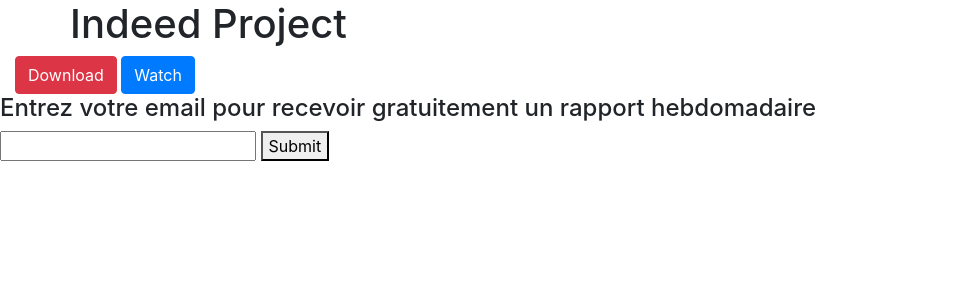
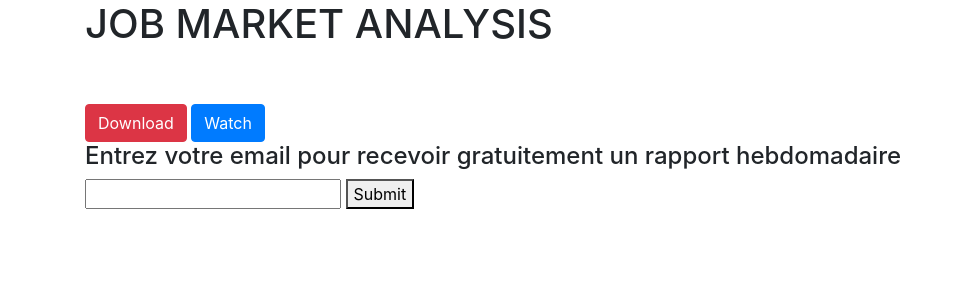
Before and after one commit to stanicboris/job-market-analysis, a Flask app: template templates/scripts.html in a window 1280 px wide. Shown: the top 300 px of the page, without its empty margins (0-963 px from the left). Run offline with Flask 3, Linux system fonts and the light colour scheme; the template is opened without the code that fills it, so the values that code supplies are empty; some libraries are stand-ins or nearby versions.

Commit message:
Correction templates et ajax

```diff
--- a/app.py
+++ b/app.py
@@ -34,6 +34,8 @@ port = 8000
 def index():
     print('request.method', request.method)
     print('request.json', request.json)
+    if request.method == 'POST':
+        return 'SUCCESSFULLY POSTED : ' + request.json
     # form = ButtonForm(request.form)
     # if form.validate_on_submit():
     #     if 'download' in request.form:
@@ -41,7 +43,7 @@ def index():
     #     elif 'watch' in request.form:
     #         print('watch')
 
-    return render_template('scripts.html', data={'host':host, 'port':port})
+    return render_template('scripts.html', server_info={'host':host, 'port':port})
 
 @app.route('/', methods=['POST'])
 def index_sub():
--- a/static/js/script.js
+++ b/static/js/script.js
@@ -1,8 +1,10 @@
-console.log(data)
+console.log(server)
+
+
 
 function api_call(input) {
     $.ajax({
-        url: "http://"+data.host+":"+data.port+"/",
+        url: "http://"+server.host+":"+server.port+"/",
         method: 'POST',
         contentType: 'application/json',
         data: JSON.stringify(input),
@@ -10,6 +12,11 @@ function api_call(input) {
             // $('#api_output').html( data.output );
             // $("#input").val("");
             console.log('success');
+            console.log('data', data);
+            console.log('textStatus', textStatus);
+            console.log('jQxhr', jQxhr);
+
+            create_alert(textStatus, data);
         },
         error: function( jqXhr, textStatus, errorThrown ){
             // $('#api_output').html( "There was an error" );
@@ -30,4 +37,15 @@ $( document ).ready(function() {
         api_call(input);
         input = "";
     });
+
 });
+
+function create_alert(state, data) {
+    $('.alert-display').append(
+        '<div class="alert alert-' + state + ' alert-dismissible fade show" role="alert">' +
+            '<strong>' + data + '</strong>, tout s\'est passé comme prévu.' +
+            '<button type="button" class="close" data-dismiss="alert" aria-label="Close">' +
+                '<span aria-hidden="true">&times;</span>' +
+            '</button>' +
+        '</div>');
+}
--- /dev/null
+++ b/templates/alert.html
@@ -0,0 +1,5 @@
+<div class="row">
+	<div class="col alert-display">
+		<!-- ALERT INSERT -->
+	</div>
+</div>
--- a/templates/header.html
+++ b/templates/header.html
@@ -1,11 +1,11 @@
-<title>Flask Starter Project</title>
+<title>JOB MARKET ANALYSIS</title>
 
 <div>
   <header>
     <div class="container">
       <div class="row">
         <!-- Title -->
-        <h1>Indeed Project</h1>
+        <h1>JOB MARKET ANALYSIS</h1>
       </div>
     </div>
   </header>
--- a/templates/main.html
+++ b/templates/main.html
@@ -10,14 +10,14 @@
         <script src="https://ajax.googleapis.com/ajax/libs/jquery/3.3.1/jquery.min.js"></script>
         <link rel="stylesheet" href="https://stackpath.bootstrapcdn.com/bootstrap/4.3.1/css/bootstrap.min.css" integrity="sha384-ggOyR0iXCbMQv3Xipma34MD+dH/1fQ784/j6cY/iJTQUOhcWr7x9JvoRxT2MZw1T" crossorigin="anonymous">
         <script src="https://stackpath.bootstrapcdn.com/bootstrap/4.3.1/js/bootstrap.min.js" integrity="sha384-JjSmVgyd0p3pXB1rRibZUAYoIIy6OrQ6VrjIEaFf/nJGzIxFDsf4x0xIM+B07jRM" crossorigin="anonymous"></script>
-
+        <script type="text/javascript">server = {{server_info|tojson}}</script>
+        <script src="{{ url_for('static', filename='js/script.js') }}"></script>
 
     </head>
     <body>
-        <div>
+        <div class="container">
             {% block content %}
             {% endblock %}
         </div>
-        <script src="{{ url_for('static', filename='js/script.js') }}"></script>
     </body>
 </html>
--- a/templates/scripts.html
+++ b/templates/scripts.html
@@ -2,9 +2,18 @@
 {% block content %}
 {% include "header.html" %}
 
-<div class="col">
-    <input type="submit" name="download" value="Download" class="btn btn-danger">
-    <input type="submit" name="watch" value="Watch" class="btn btn-primary">
+<div class="row mt-5">
+    <div class="col">
+        <div class="row">
+            <div class="col">
+                <input type="submit" name="download" value="Download" class="btn btn-danger">
+                <input type="submit" name="watch" value="Watch" class="btn btn-primary">
+            </div>
+        </div>
+
+        {% include "alert.html" %}
+
+    </div>
 </div>
 <h4>Entrez votre email pour recevoir gratuitement un rapport hebdomadaire</h4>
 <form action='' method="POST">
```
